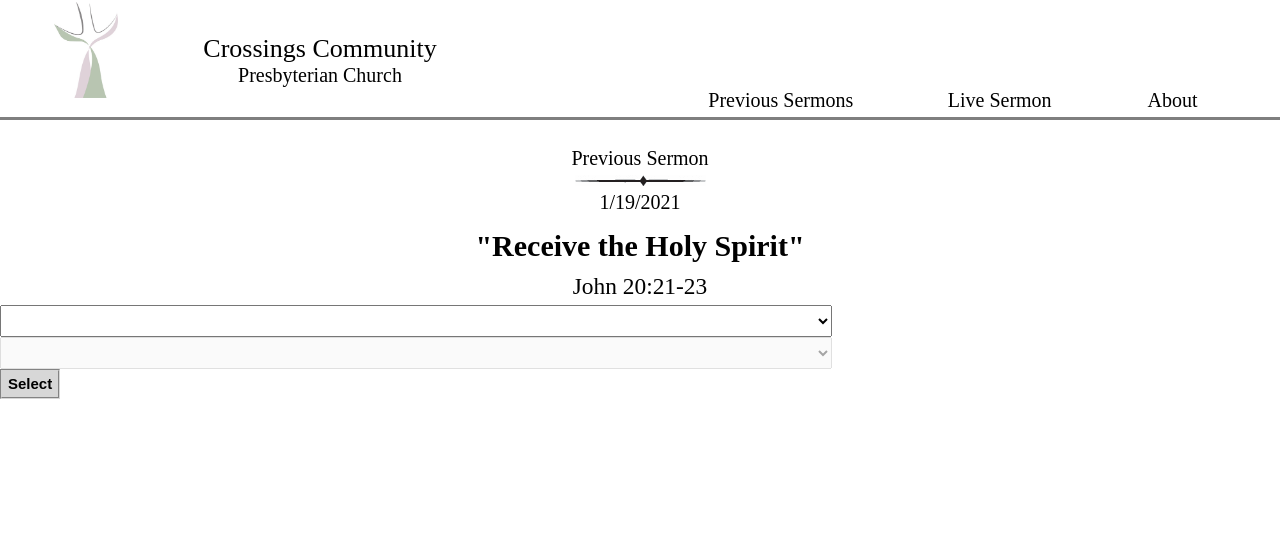
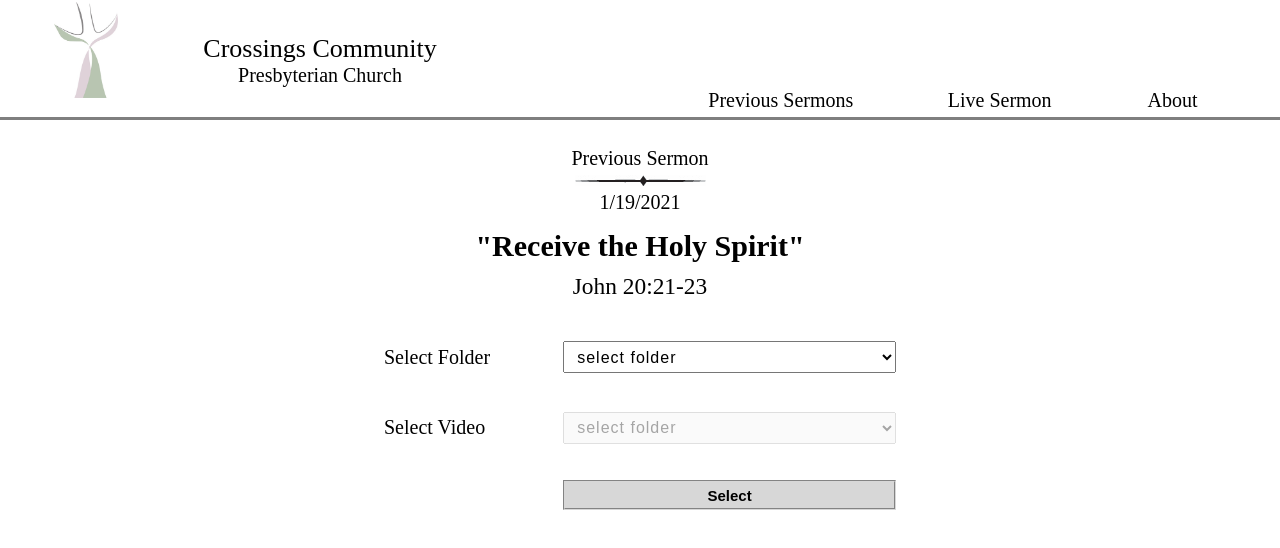
Before and after one commit to DannyShien/CCPC, a React (Create React App) app in the folder client/: page / in a window 1280 px wide. Shown: the top 548 px of the page. Built offline with nearby package versions, Linux system fonts and the light colour scheme; no server answers.

Commit message:
Add logic for handling dropdowns on main page, connect to db to fetch data

```diff
--- a/client/src/components/dropDown/DropDown.js
+++ b/client/src/components/dropDown/DropDown.js
@@ -7,7 +7,6 @@ const DropDown = ({
   selectFolders,
   isDisabled,
 }) => {
-  console.log(defaultValue);
   return (
     <>
       <select
--- a/client/src/components/editVideo/EditVideo.js
+++ b/client/src/components/editVideo/EditVideo.js
@@ -4,7 +4,6 @@ import Input from "../input/Input";
 import DropDown from "../dropDown/DropDown";
 import Button from "../button/Button";
 import axios from "axios";
-// import axios from "axios";
 
 class EditVideo extends Component {
   state = {
@@ -100,7 +99,7 @@ class EditVideo extends Component {
       videos,
     } = this.state;
     const { folders } = this.props;
-    // console.log(defaultVideo, `VIDEOS:`, videos);
+    console.log(defaultFolder);
     return (
       <>
         <form className="form" onSubmit={this.editVideo}>
@@ -113,7 +112,7 @@ class EditVideo extends Component {
             />
           </label>
 
-          {!defaultFolder ? (
+          {!defaultFolder ? null : (
             <label>
               Select Video
               <DropDown
@@ -121,16 +120,6 @@ class EditVideo extends Component {
                 selectFolders={videos}
                 isDisabled={isDisabled}
                 handleOptions={this.handleVideoOption}
-              />
-            </label>
-          ) : (
-            <label>
-              Select Video
-              <DropDown
-                handleOptions={this.handleVideoOption}
-                defaultValue={defaultVideo}
-                selectFolders={videos}
-                isDisabled={isDisabled}
               />
             </label>
           )}
--- a/client/src/components/uploadVideo/UploadVideo.js
+++ b/client/src/components/uploadVideo/UploadVideo.js
@@ -45,7 +45,7 @@ class UploadVideo extends Component {
         verse,
         video_key,
       });
-      // window.location = "/admin/videocenter";
+      window.location = "/admin/videocenter";
     } catch (err) {
       console.error(err.message);
     }
@@ -83,7 +83,7 @@ class UploadVideo extends Component {
               type="text"
               name="date"
               value={date}
-              placeholder="dd-mm-yyy"
+              placeholder="yyyy-mm-dd"
               required
               style={{ width: "65%" }}
               handleInput={this.handleInputChange}
--- a/client/src/pages/landing/CCPC.css
+++ b/client/src/pages/landing/CCPC.css
@@ -24,3 +24,24 @@
   margin: 5px 0;
   font-weight: 400;
 }
+
+.options {
+  display: flex;
+  height: 30vh;
+  justify-content: center;
+  width: 100vw;
+}
+.optionsForm {
+  display: flex;
+  flex-direction: column;
+  height: 100%;
+  justify-content: space-evenly;
+  width: 40vw;
+}
+.optionsForm label {
+  align-items: center;
+  display: flex;
+  height: 15%;
+  justify-content: space-between;
+  width: 100%;
+}
--- a/client/src/pages/landing/CCPC.js
+++ b/client/src/pages/landing/CCPC.js
@@ -8,18 +8,24 @@ import Button from "../../components/button/Button";
 
 class CCPC extends Component {
   state = {
-    defaultOption: "select option",
+    selectedOptionId: 0,
+    defaultFolder: "select folder",
+    defaultVideo: "select video",
     isDisabled: true,
-    years: [],
-    videos: [],
+    defaultVideos: [{ video_id: 0, title: "select folder" }],
+    folders: [{ year_id: 0, name: "select folder" }],
+    videos: [{ video_id: 0, title: "select folder" }],
+
+    posting_date: "",
+    title: "",
+    verse: "",
+    video_id: "",
   };
 
-  // fetch data
   componentDidMount() {
     this.requestInitialData();
   }
 
-  // get folder of year
   requestInitialData = async () => {
     try {
       const yearsUrl = "http://localhost:5000/years";
@@ -31,39 +37,82 @@ class CCPC extends Component {
           return res;
         }
       );
-      let years = initialData[0].data;
+      let folders = initialData[0].data;
       let videos = initialData[1].data;
 
       this.setState({
-        years: years,
-        videos: videos,
+        folders: [...this.state.folders, ...folders],
+        videos: [...this.state.videos, ...videos],
       });
     } catch (err) {
       console.error(err.message);
     }
   };
 
-  // get videos from that folder
+  handleFolderOption = (e) => {
+    let id = parseInt(e.target.value);
 
-  // set data to state
-
-  // pass down to videoplayer component
-
-  handleDropdown = (e) => {
-    console.log(e.target.value);
+    const videos = this.state.videos;
+    let filteredVideoData = videos
+      .filter((video) => video.year_id === id)
+      .map((video) => {
+        return video;
+      });
     this.setState({
-      defaultOption: e.target.value,
+      selectedOptionId: id,
+      defaultFolder: e.target.value,
       isDisabled: false,
+      videos: [...this.state.defaultVideos, ...filteredVideoData],
     });
   };
 
-  handleSubmit = (e) => {
+  handleVideoOption = (e) => {
+    let id = parseInt(e.target.value);
+
+    this.setState({
+      selectedOptionId: id,
+      defaultVideo: e.target.value,
+    });
+  };
+
+  handleSelectBtn = (e) => {
     e.preventDefault();
+    let id = this.state.selectedOptionId;
+    // console.log(id);
+    const videos = this.state.videos;
+    let selectedVideo = videos.filter((video) => video.video_id === id)[0];
+    // console.log(selectedVideo);
+    let title = this.capitalizeName(selectedVideo.title);
+    let verse = this.capitalizeName(selectedVideo.verse);
+    let video_id = selectedVideo.video_key;
+
+    this.setState({
+      // date:
+      title,
+      verse,
+      video_id,
+    });
+  };
+
+  capitalizeName = (name) => {
+    const names = name.split(" ");
+    const namesUpper = [];
+    for (const n of names) {
+      namesUpper.push(n.replace(n[0], n[0].toUpperCase()));
+    }
+    console.log(namesUpper.join(" "));
+    // return namesUpper.join(" ");
   };
 
   render() {
-    const { defaultOption, isDisabled, years, videos } = this.state;
-    console.log(defaultOption, videos);
+    const {
+      defaultFolder,
+      defaultVideo,
+      isDisabled,
+      folders,
+      videos,
+    } = this.state;
+    console.log(videos);
     return (
       <>
         <section className="CCPC__body">
@@ -76,26 +125,33 @@ class CCPC extends Component {
             <h3>John 20:21-23</h3>
           </div>
 
-          <div className="variants">
-            <form className="variantForm" onSubmit={this.handleSubmit}>
+          <div className="options">
+            <form className="optionsForm" onSubmit={this.handleSelectBtn}>
               <label>
+                Select Folder
                 <DropDown
-                  defaultValue={defaultOption}
-                  handleOptions={this.handleDropdown}
-                  selectFolders={years}
+                  defaultValue={defaultFolder}
+                  handleOptions={this.handleFolderOption}
+                  selectFolders={folders}
                 />
               </label>
-              {defaultOption ? (
+
+              {defaultFolder ? (
                 <label>
+                  Select Video
                   <DropDown
-                    defaultValue={defaultOption}
-                    handleOptions={this.handleDropdown}
+                    defaultValue={defaultVideo}
                     selectFolders={videos}
                     isDisabled={isDisabled}
+                    handleOptions={this.handleVideoOption}
                   />
                 </label>
               ) : null}
-              <Button type="submit" text="Select" />
+              <Button
+                type="submit"
+                text="Select"
+                style={{ alignSelf: "flex-end", width: "65%" }}
+              />
             </form>
           </div>
 
--- a/client/src/pages/liveVideo/LiveVideo.css
+++ b/client/src/pages/liveVideo/LiveVideo.css
@@ -3,18 +3,8 @@
   width: inherit;
 }
 .uploadForm {
-  align-self: center;
   display: flex;
   flex-direction: column;
   height: 100%;
-  justify-content: space-around;
-  /* margin-left: 20%; */
   padding: 5px;
-  width: 40%;
 }
-.uploadForm label {
-  align-items: center;
-  display: flex;
-  height: 10%;
-  justify-content: space-between;
-}
--- a/client/src/pages/liveVideo/LiveVideo.js
+++ b/client/src/pages/liveVideo/LiveVideo.js
@@ -12,16 +12,14 @@ class LiveVideo extends Component {
     videoId: "",
   };
 
-  handleInput = (e) => {
+  handleInputChange = (e) => {
     this.setState({
       [e.target.name]: e.target.value,
     });
   };
 
-  handleSubmit = (e) => {
+  UploadNewVideo = (e) => {
     e.preventDefault();
-    // Does something here and submits to backend..
-    this.reset();
   };
 
   reset = () => {
@@ -33,20 +31,11 @@ class LiveVideo extends Component {
     });
   };
 
-  liveVideoForm = () => {
-    const inputStyle = {
-      height: "2em",
-      width: "65%",
-    };
-
-    const btnStyle = {
-      alignSelf: "flex-end",
-      height: "2em",
-      width: "65%",
-    };
-
+  render() {
     return (
-      <>
+      <div className="liveUpload">
+        <div className="uploadForm">
+          <form className="form" onSubmit={this.UploadNewVideo}>
             <label>
               Date
               <Input
@@ -54,8 +43,8 @@ class LiveVideo extends Component {
                 name="date"
                 value={this.state.date}
                 required
-            style={inputStyle}
-            handleInput={this.handleInput}
+                style={{ width: "65%" }}
+                handleInputChange={this.handleInputChange}
               />
             </label>
             <label>
@@ -65,8 +54,8 @@ class LiveVideo extends Component {
                 name="title"
                 value={this.state.title}
                 required
-            style={inputStyle}
-            handleInput={this.handleInput}
+                style={{ width: "65%" }}
+                handleInputChange={this.handleInputChange}
               />
             </label>
             <label>
@@ -76,8 +65,8 @@ class LiveVideo extends Component {
                 name="verse"
                 value={this.state.verse}
                 required
-            style={inputStyle}
-            handleInput={this.handleInput}
+                style={{ width: "65%" }}
+                handleInputChange={this.handleInputChange}
               />
             </label>
             <label>
@@ -87,8 +76,8 @@ class LiveVideo extends Component {
                 name="videoId"
                 value={this.state.videoId}
                 required
-            style={inputStyle}
-            handleInput={this.handleInput}
+                style={{ width: "65%" }}
+                handleInputChange={this.handleInputChange}
               />
             </label>
 
@@ -96,18 +85,8 @@ class LiveVideo extends Component {
               className="upload"
               text="Upload"
               type="submit"
-          style={btnStyle}
+              style={{ alignSelf: "flex-end", width: "65%" }}
             />
-      </>
-    );
-  };
-
-  render() {
-    return (
-      <div className="liveUpload">
-        <div className="section__edits">
-          <form className="uploadForm" onSubmit={this.handleSubmit}>
-            {this.liveVideoForm()}
           </form>
         </div>
       </div>
```
Also changed, not shown: client/src/pages/videoCenter/VideoCenter.js (+0 -16 lines), 1 other file (tests, documents, lock files or other folders). Lines whose indentation alone changed are shown as unchanged.
